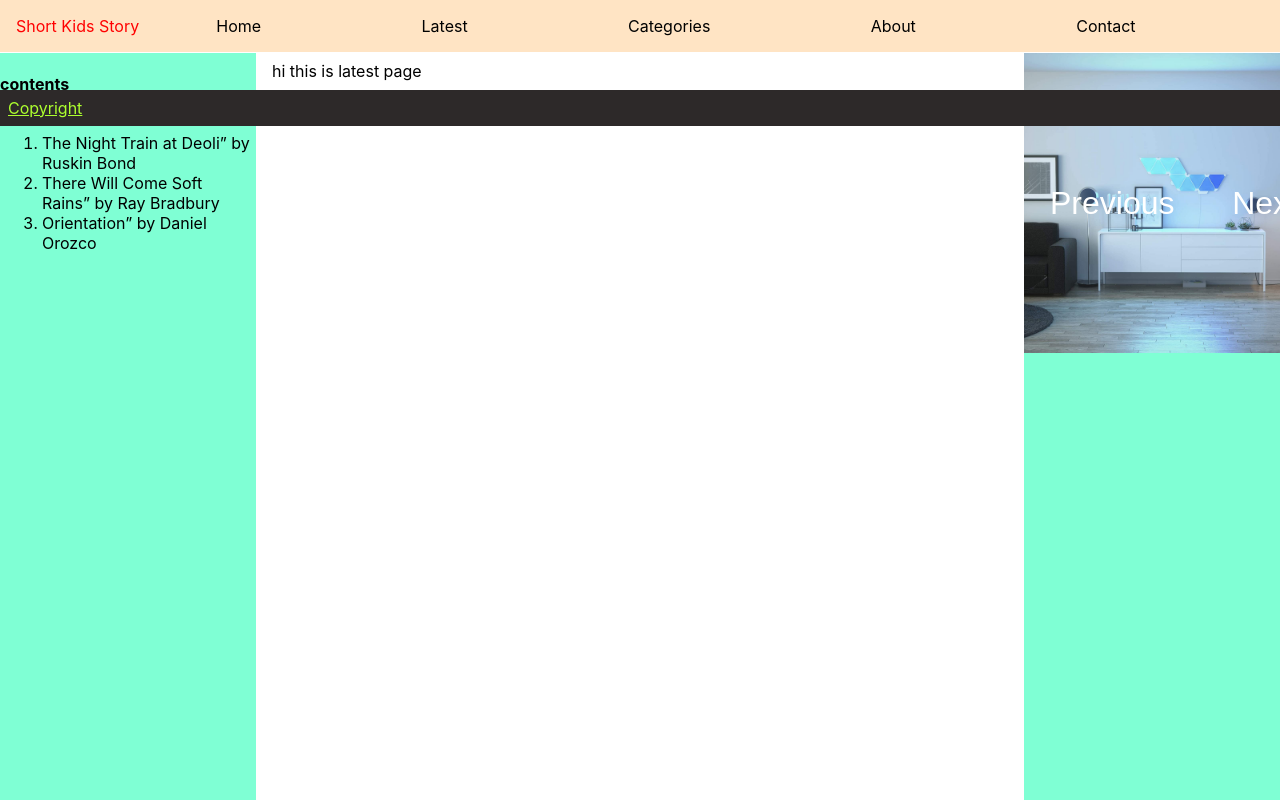
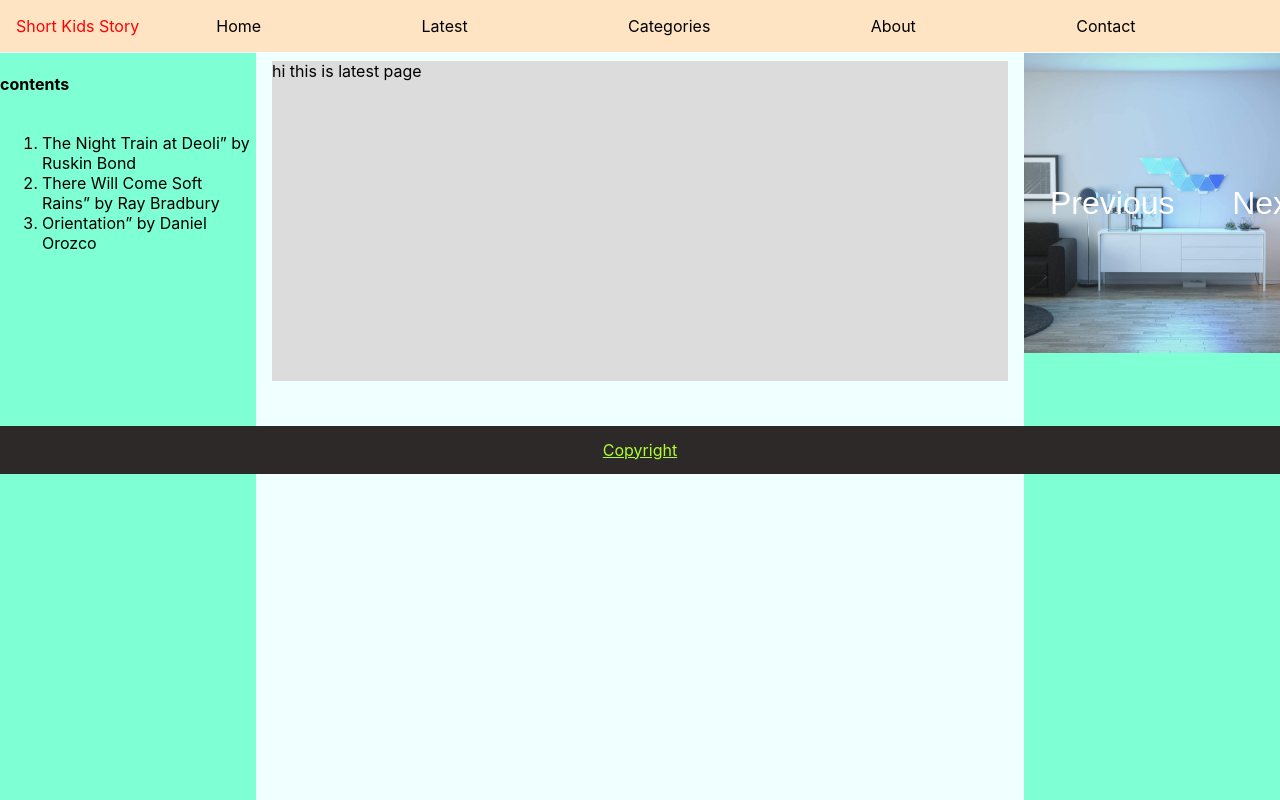
Before and after one commit to swapanmandi/Story-App, a React app: page /latest in a window 1280 px wide. Built offline with nearby package versions, Linux system fonts and the light colour scheme.

Commit message:
update ui

```diff
--- a/src/Components/stories.js
+++ b/src/Components/stories.js
@@ -20,17 +20,7 @@ function Stories() {
             <span>12.11.2023</span>
             <span>12000</span>
             <p>
-          Timmie Willie is a country mouse who is accidentally taken to a city in a vegetable basket. When he wakes up, he finds himself at a party and makes a friend.
-
-When he is unable to bear (tolerate or experience) the city life, he returns to his home but invites his friend to the village.
-
-When his friend visits him, something similar happens.
-
-What Is Great About It: Humans have been living without cities or villages for most of history.
-
-That means that both village and city life are recent inventions. And just like every other invention, we need to decide their costs and benefits.
-
-The story is precisely (exactly) about this debate. It is divided into short paragraphs and has illustrations for each scene. This is best for beginners who want to start reading immediately.
+            Timmie Willie is a country mouse who is accidentally taken to a city in a vegetable basket. When he wakes up, he finds himself at a party and makes a friend.
           </p>
         </div>
       </div>
--- a/src/Laoyouts/footer.css
+++ b/src/Laoyouts/footer.css
@@ -1,12 +1,14 @@
 .footer{
     position: relative;
     bottom: 0;
-    display: flex;
     background-color: rgb(45, 41, 41);
     width: 100%;
-    text-align: center;
+    height: 3rem;
+    display: flex;
+    justify-content: center;
+    align-items: center;
+    margin: 0;
 }
 .footer a{
-    color: greenyellow;
-    padding: .5rem;
+    color: greenyellow
 }
--- a/src/index.css
+++ b/src/index.css
@@ -1,5 +1,7 @@
 body {
   margin: 0;
+  background-color: azure;
+
   font-family: -apple-system, BlinkMacSystemFont, 'Segoe UI', 'Roboto', 'Oxygen',
     'Ubuntu', 'Cantarell', 'Fira Sans', 'Droid Sans', 'Helvetica Neue',
     sans-serif;
--- /dev/null
+++ b/src/pages/latest.css
@@ -0,0 +1,6 @@
+.latest{
+    position: relative;
+    height: 100%;
+    min-height: 20rem;
+    background-color: gainsboro;
+}
--- a/src/pages/latest.js
+++ b/src/pages/latest.js
@@ -1,9 +1,10 @@
 import React from "react";
+import './latest.css';
 
 
 function Latest(){
     return(
-        <div style={{position:"absolute"}}>
+        <div className="latest">
 <p>hi this is latest page</p>
         </div>
     )
```
